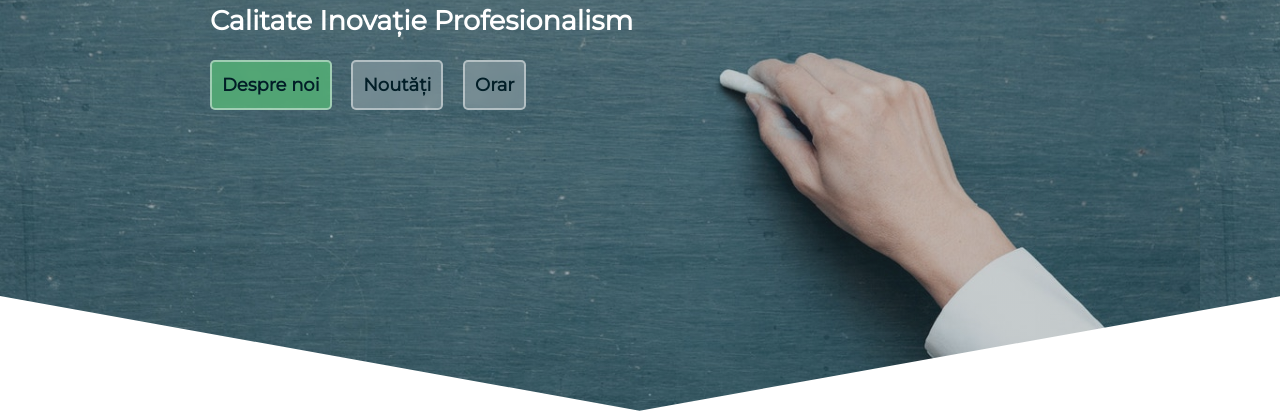
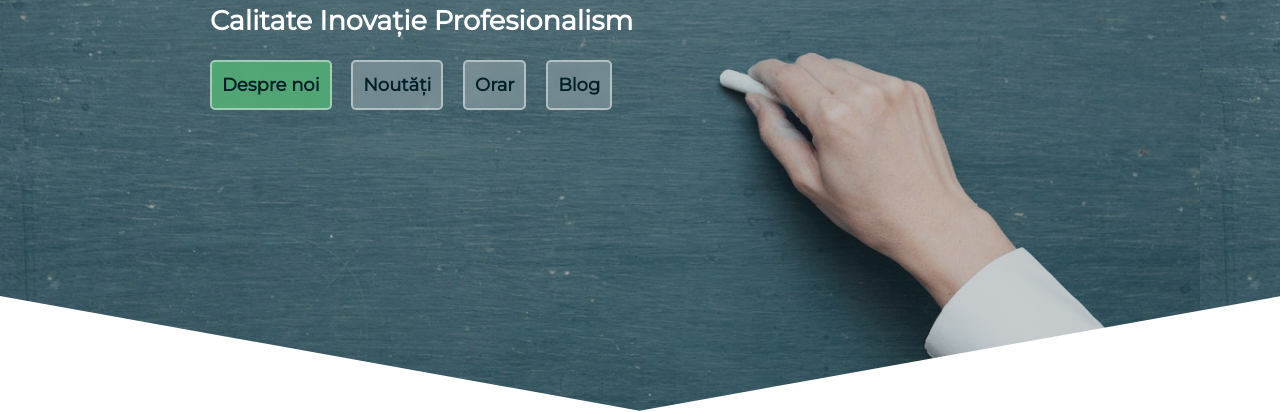
Before and after one commit to Tatiana-Procopii/sitescoala2022, a plain HTML site: page index.html in a window 1280 px wide. Shown: the part 384-796 px from the top of the page. Drawn offline with nearby package versions, Linux system fonts and the light colour scheme.

Commit message:
Add files via upload

```diff
--- a/index.html
+++ b/index.html
@@ -59,6 +59,8 @@
             <a class="intro-btn" id="despre-btn" href="#despre"> Despre noi </a>
             <a class="intro-btn" href="pages/noutate.html"> Noutăți </a>
             <a class="intro-btn" href="pages/orar.html"> Orar</a>
+            <a class="intro-btn" target="_blank" href="https://tatiana-procopii.github.io/BlogLTMironCostin/" > Blog</a>
+
 
 
 
```
